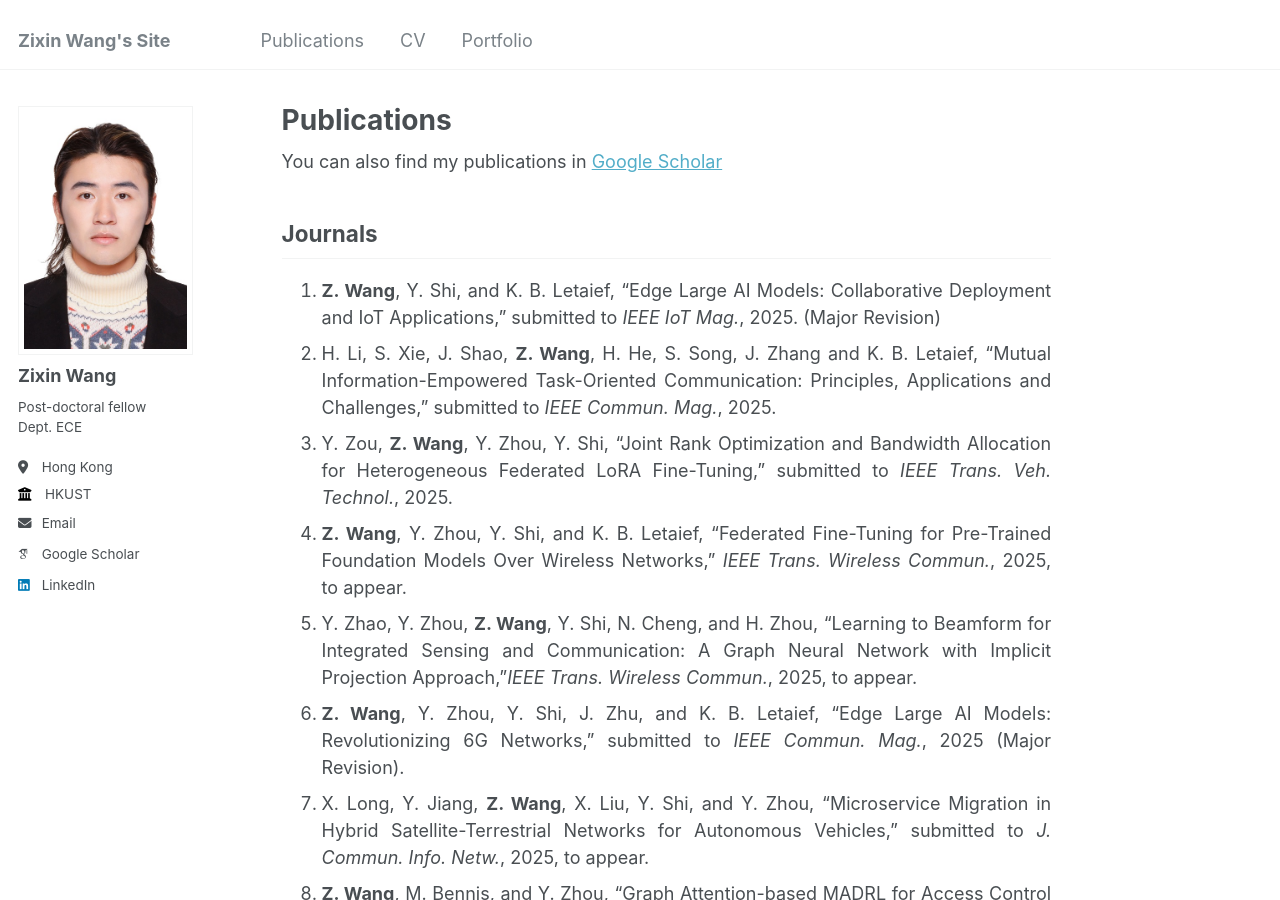
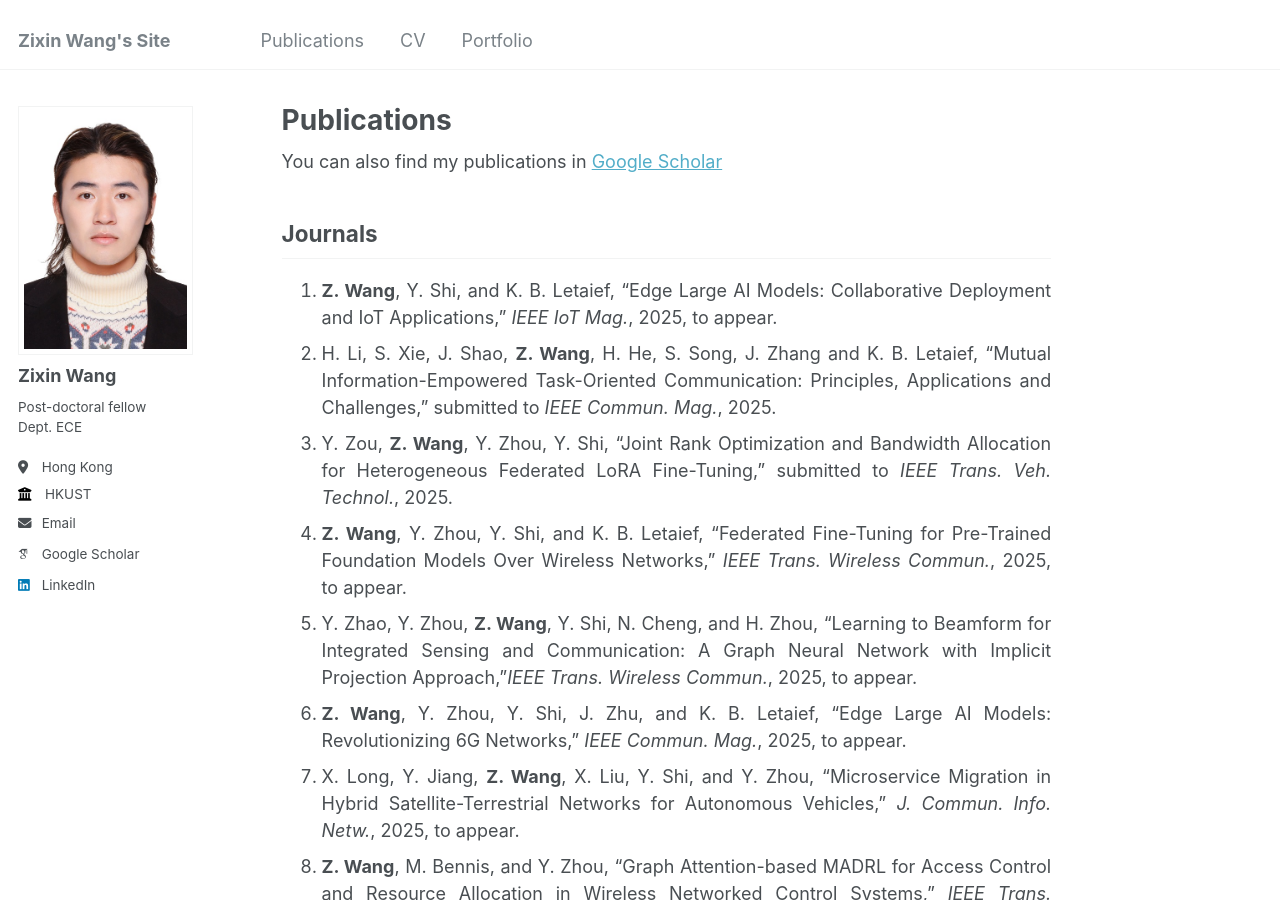
Before and after one commit to eewangzx/eewangzx.github.io, a Jekyll site: the page built from _pages/publications.md, in a window 1280 px wide and 900 px high. Built offline with Jekyll 4.4.1, drawn with Linux system fonts in a browser that asks for light colours; some web fonts are replaced; some of the changed text lies outside the part shown.

Commit message:
Update publications.md

```diff
--- a/_pages/publications.md
+++ b/_pages/publications.md
@@ -14,13 +14,13 @@ body {
 
 ## Journals
 
-1. **Z. Wang**, Y. Shi, and K. B. Letaief, "Edge Large AI Models: Collaborative Deployment and IoT Applications," submitted to *IEEE IoT Mag.*, 2025. (Major Revision)
+1. **Z. Wang**, Y. Shi, and K. B. Letaief, "Edge Large AI Models: Collaborative Deployment and IoT Applications," *IEEE IoT Mag.*, 2025, to appear.
 2. H. Li, S. Xie, J. Shao, **Z. Wang**, H. He, S. Song, J. Zhang and K. B. Letaief, "Mutual Information-Empowered Task-Oriented Communication: Principles, Applications and Challenges," submitted to *IEEE Commun. Mag.*, 2025.
 3.  Y. Zou, **Z. Wang**, Y. Zhou, Y. Shi, "Joint Rank Optimization and Bandwidth Allocation for Heterogeneous Federated LoRA Fine-Tuning," submitted to *IEEE Trans. Veh. Technol.*, 2025.
 4.  **Z. Wang**, Y. Zhou, Y. Shi, and K. B. Letaief, "Federated Fine-Tuning for Pre-Trained Foundation Models Over Wireless Networks," *IEEE Trans. Wireless Commun.*, 2025, to appear.
 5.  Y. Zhao, Y. Zhou, **Z. Wang**, Y. Shi, N. Cheng, and H. Zhou, "Learning to Beamform for Integrated Sensing and Communication: A Graph Neural Network with Implicit Projection Approach,"*IEEE Trans. Wireless Commun.*, 2025, to appear.
-6.  **Z. Wang**, Y. Zhou, Y. Shi, J. Zhu, and K. B. Letaief, "Edge Large AI Models: Revolutionizing 6G Networks," submitted to *IEEE Commun. Mag.*, 2025 (Major Revision).
-7.  X. Long, Y. Jiang, **Z. Wang**, X. Liu, Y. Shi, and Y. Zhou, "Microservice Migration in Hybrid Satellite-Terrestrial Networks for Autonomous Vehicles," submitted to  *J. Commun. Info. Netw.*, 2025, to appear.
+6.  **Z. Wang**, Y. Zhou, Y. Shi, J. Zhu, and K. B. Letaief, "Edge Large AI Models: Revolutionizing 6G Networks," *IEEE Commun. Mag.*, 2025, to appear.
+7.  X. Long, Y. Jiang, **Z. Wang**, X. Liu, Y. Shi, and Y. Zhou, "Microservice Migration in Hybrid Satellite-Terrestrial Networks for Autonomous Vehicles," *J. Commun. Info. Netw.*, 2025, to appear.
 8.  **Z. Wang**, M. Bennis, and Y. Zhou, "Graph Attention-based MADRL for Access Control and Resource Allocation in Wireless Networked Control Systems," *IEEE Trans. Wireless Commun.*, vol. 23, no. 11, pp. 16076-16090, Nov. 2024.
 9.  **Z. Wang**, Y. Zhou, and Y. Shi, "Over-the-air Federated Graph Learning," *IEEE Trans. Wireless Commun.*, vol. 23, no. 12, pp. 18669-18683, Dec. 2024.
 10. S. Wan, **Z. Wang** and Y. Zhou, "Scalable Hybrid Beamforming for Multi-User MISO Systems: A Graph Neural Network Approach," *IEEE Trans. Wireless Commun.*, vol. 23, no. 10, pp. 13694-13706, Oct. 2024.
@@ -35,7 +35,7 @@ body {
 ## Conferences
 
 1. H. Yuan, **Z. Wang**, Y. Jiang, X. Liu, Y. Shi, and T. Wang, "SAI: Latency-aware Satellite Edge LAM Inference with Looped Transformer," *IEEE Int.l' Conf. Commun. (ICC)*, Montreal, Canada, Jun. 2025.
-2. T. Kang, **Z. Wang**, H. He, J. Zhang, S. H. Song, and Khaled B. Letaief, "Federated Low-rank Adaptation with Differential Privacy over Wireless Networks," submitted to *IEEE MeditCom*, 2024.
+2. T. Kang, **Z. Wang**, H. He, J. Zhang, S. H. Song, and Khaled B. Letaief, "Federated Low-rank Adaptation with Differential Privacy over Wireless Networks," *IEEE MeditCom*, 2025.
 3. **Z. Wang**, Y. Zhou, Y. Shi, and K. B. Letaief, "Federated Low-Rank Adaptation for Large Language Model Fine-Tuning Over Wireless Networks," *IEEE Global Commun. Conf. (GLOBECOM)*, Cape Town, South Africa, Dec., 2024.
 4. G. Gao, Q. An, Z. Wang, **Z. Wang**, Y. Shi, and Y. Zhou, "Over-the-Air Computation Assisted Federated Learning With Progressive Training,"  *IEEE Int.l' Conf. Commun. (ICC)*, Denver, CO, USA, Jun., 2024.
 5. Y. Zhao, **Z. Wang**, Z. Wang, X. Chen and Y. Zhou, "Learning to Beamform for Dual-Functional MIMO Radar-Communication Systems,"  *IEEE Int.l' Conf. Commun. (ICC)*, Roma, Italy, May, 2023.
```
